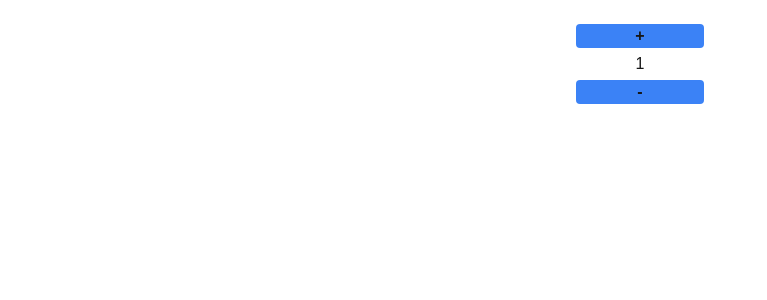
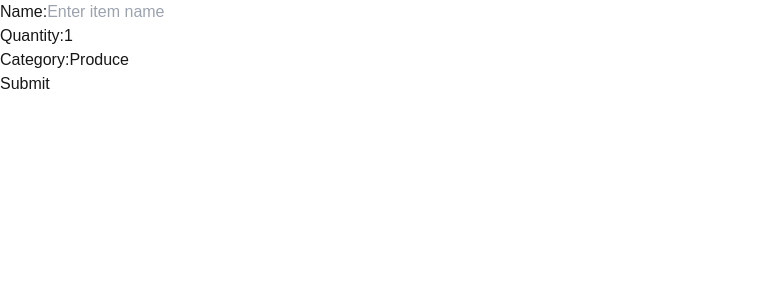
Before and after one commit to GraceBruketa/cprg306-assignments, a Next.js app: page /week-5 in a window 1280 px wide. Shown: the top 300 px of the page, without its empty margins (0-767 px from the left). Built offline with nearby package versions, Linux system fonts and the light colour scheme.

Commit message:
Rough version

```diff
--- a/app/page.js
+++ b/app/page.js
@@ -18,6 +18,11 @@ export default function Page() {
             week-4
           </Link>
         </p>
+        <p>
+          <Link href= "http://localhost:3000/week-5">
+            week-5
+          </Link>
+        </p>
       </main>
     );
 }
--- a/app/week-5/new-item.js
+++ b/app/week-5/new-item.js
@@ -6,14 +6,32 @@ import { useState } from "react";
 
 export default function NewItem() {
     const [quantity, setQuantity] = useState(1);
+    const [name, setName] = useState("");
+    const [category, setCategory] = useState("Produce");
 
-    return (
-        <div className="flex flex-col grow justify-center items-center bg-blue-1000 pt-6">
-            <Increment setQuantity={setQuantity} />
-            <span className= "py-1">{quantity}</span>
-            <Decrement setQuantity={setQuantity} />
-        </div>
-    );
+    const nameField = (event) => {
+        let name = event.target.value;
+        name = name.replace(/[^a-zA-Z\s]/g, "");
+        setName(name);
+      };
+
+
+    const categoryField = (event) => {
+        let category = event.target.value;
+        category = category.replace(/[^a-zA-Z\s]/g, "");
+        setCategory(category);
+    };
+
+    const handleSubmit = (event) => {
+        event.preventDefault();
+        let item = { quantity, name, category };
+        console.log(item); // eventually save to a database
+
+        // reset form
+        setQuantity(1);
+        setName("");
+        setCategory("Produce");
+      };
 
 function Increment() {
    const increment = () => setQuantity(quantity + 1);
@@ -36,4 +54,37 @@ function Decrement() {
         </div>
     );
 }
+return (
+    <form onSubmit={handleSubmit}>
+      <div>
+        <label>Name:</label>
+        <input
+          type="text"
+          value={name}
+          onChange={(e) => setName(e.target.value)}
+          placeholder="Enter item name"
+        />
+      </div>
+      <div>
+        <label>Quantity:</label>
+        <input
+          type="number"
+          value={quantity}
+          onChange={(e) => setQuantity(e.target.value)}
+        />
+      </div>
+      <div>
+        <label>Category:</label>
+        <input
+          type="text"
+          value={category}
+          onChange={(e) => setCategory(e.target.value)}
+          placeholder="Enter item category"
+        />
+      </div>
+      <button type="submit">Submit</button>
+    </form>
+  );
 }
+
+// export default function NewItem() {
```
